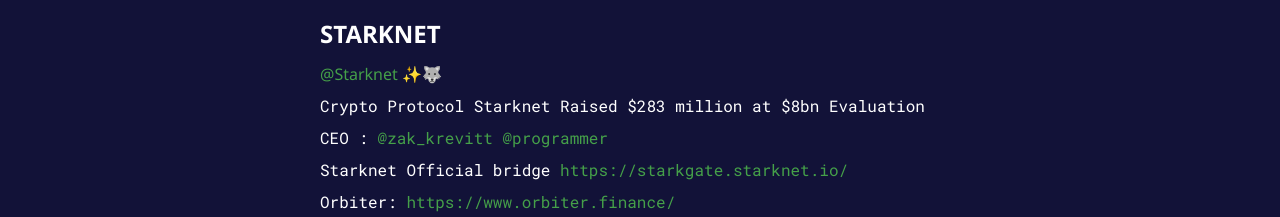
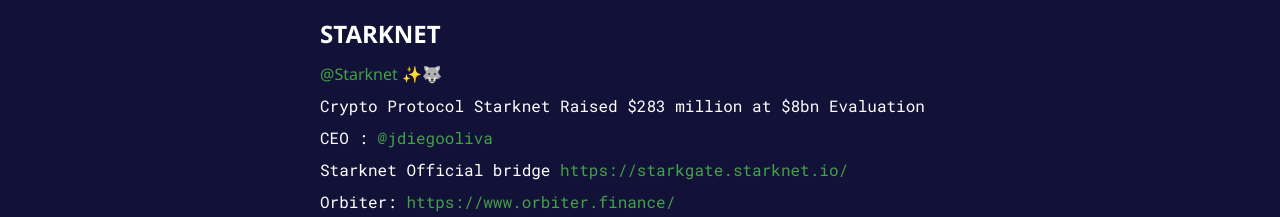
Before and after one commit to Joebakid/NFT-blog, a plain HTML site: page link.html in a window 1280 px wide. Shown: the part 2860-3077 px from the top of the page. Drawn offline with nearby package versions, Linux system fonts and the light colour scheme; a web font is replaced by a local one.

Commit message:
ceo of strk

```diff
--- a/link.html
+++ b/link.html
@@ -415,11 +415,10 @@
             <p class="ceo-project">
               CEO :
 
-              <a class="links-project" href="https://twitter.com/zak_krevitt"
-                >@zak_krevitt</a
-              >
-              <a class="links-project" href="https://twitter.com/programmer"
-                >@programmer</a
+              <a
+                class="links-project"
+                href="https://twitter.com/jdiegooliva?lang=en"
+                >@jdiegooliva</a
               >
             </p>
 
```
